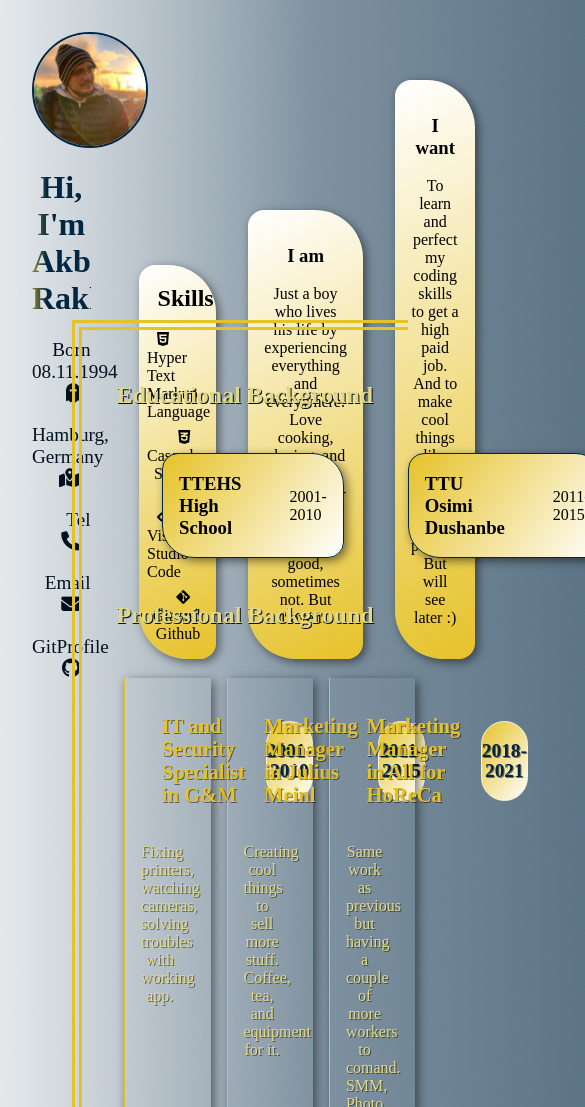
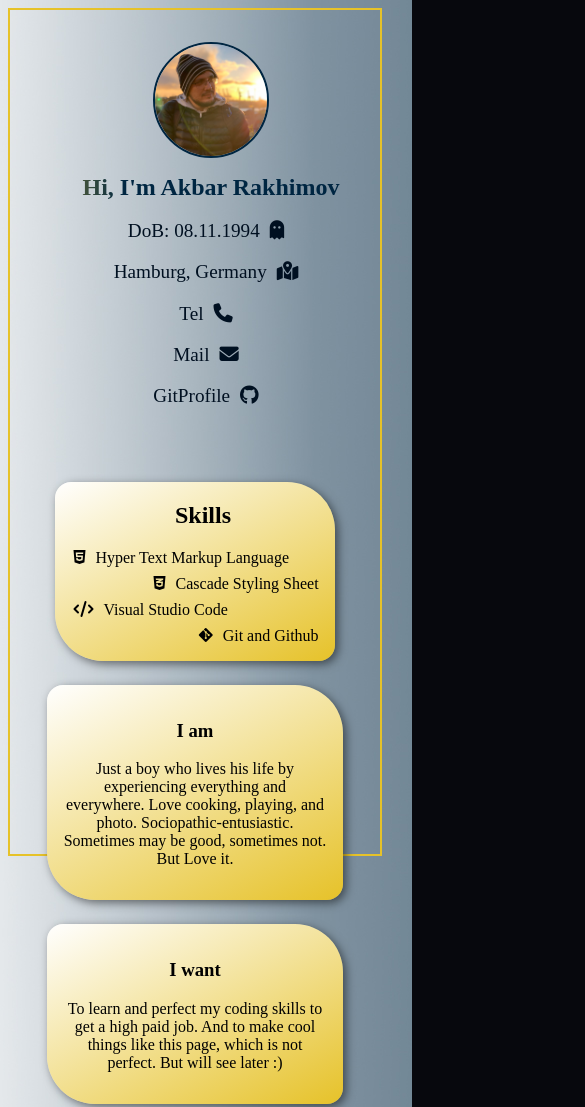
Before and after one commit to rahimov19/EPICODE-U1-D5-HW, a plain HTML site: page index.html in a window 390 px wide. Shown: the top 1107 px of the page, 585 px wide, since content can reach past the window. Drawn offline with Linux system fonts and the light colour scheme; a web font is replaced by a local one.

Commit message:
Added compatibility to mobile devices, added links

```diff
--- a/index.html
+++ b/index.html
@@ -13,11 +13,11 @@
       <div id="sider">
         <img id="photo" src="assets/photo_2022-08-10_20-23-19.jpg" />
         <h1>Hi, I'm Akbar Rakhimov</h1>
-        <p id="st1">Born 08.11.1994<i class="fa-solid fa-ghost"></i></p>
-        <p id="nd2">Hamburg, Germany<i class="fa-solid fa-map-location-dot"></i></p>
-        <p id="rd3">Tel<i class="fa-solid fa-phone"></i></p>
-        <p id="th4">Email<i class="fa-solid fa-envelope"></i></p>
-        <p id="th5">GitProfile<i class="fa-brands fa-github"></i></p>
+        <p id="st1">DoB: 08.11.1994<i class="fa-solid fa-ghost"></i></p>
+        <p id="nd2"><a href="https://www.google.com/maps/place/%D0%93%D0%B0%D0%BC%D0%B1%D1%83%D1%80%D0%B3/@53.5586941,9.7877399,11z/data=!3m1!4b1!4m5!3m4!1s0x47b161837e1813b9:0x4263df27bd63aa0!8m2!3d53.5510846!4d9.9936819">Hamburg, Germany<i class="fa-solid fa-map-location-dot"></i></a></p>
+        <p id="rd3"><a href="tel:+4915730125296">Tel<i class="fa-solid fa-phone"></i></a></p>
+        <p id="th4"><a href="mailto:rahimov19.ar@gmail.com">Mail<i class="fa-solid fa-envelope"></i></a></p>
+        <p id="th5"><a href="https://github.com/rahimov19">GitProfile<i class="fa-brands fa-github"></i></a></p>
       </div>
       <div id="header">
         <div id="header-left">
--- a/style1.css
+++ b/style1.css
@@ -17,7 +17,7 @@ body {
   width: 15%;
   height: 100vh;
   position: fixed;
-  padding-left: 2em;
+  padding-left: 1em;
   padding-top: 2em;
   text-align: end;
   padding-right: 1em;
@@ -318,3 +318,142 @@ h1 {
   transform: rotate3d(1, 1, 1, 360deg);
   transition: 1s;
 }
+
+@media only screen and (max-width: 1180px) {
+  h1 {
+    font-size: 1.5em;
+  }
+  #header {
+    max-height: 30vh;
+    padding-right: 1em;
+  }
+  #main {
+    top: 38vh;
+  }
+  #education {
+    flex-direction: column;
+  }
+  .education {
+    margin-bottom: 1em;
+  }
+  .topgrid {
+    flex-direction: column;
+  }
+  .year {
+    width: auto;
+    padding: 0 1em 0 1em;
+  }
+  .refs {
+    margin-right: 1em;
+  }
+}
+
+@media only screen and (max-width: 500px) {
+  #sider {
+    display: inline-block;
+    width: 100%;
+    position: relative;
+    height: 100%;
+    text-align: center;
+    padding-bottom: 1em;
+    margin-left: auto;
+    margin-right: auto;
+  }
+  #header {
+    display: flex;
+    flex-direction: column;
+    height: auto;
+    width: 90%;
+    left: 0;
+    right: 0;
+    margin: 0;
+    justify-content: flex-start;
+    align-items: center;
+    padding: 1em;
+    margin-left: auto;
+    margin-right: auto;
+    position: absolute;
+    max-width: 100%;
+  }
+  #main {
+    top: 47em;
+    border: none;
+    margin-top: auto;
+    margin-left: auto;
+    margin-right: auto;
+    padding: 0;
+    position: relative;
+    left: 0;
+    right: 0;
+  }
+
+  #header-left,
+  #header-right,
+  #header-rightest {
+    max-width: 100em;
+    width: 75%;
+    margin-left: 0;
+    margin-right: 0;
+    margin-top: 1.5em;
+
+    min-height: auto;
+  }
+  #profession {
+    display: inline;
+    margin-left: auto;
+    margin-right: auto;
+  }
+  #edbg {
+    margin-bottom: 0;
+  }
+  .profession {
+    display: flex;
+    justify-content: center;
+    align-items: center;
+    margin-top: 1.25em;
+  }
+  .year {
+    width: auto;
+    font-size: 0.7em;
+  }
+  #names {
+    flex-direction: column;
+    align-items: center;
+  }
+  .refs {
+    margin-bottom: 1em;
+    width: 100%;
+    margin-left: auto;
+    margin-right: auto;
+  }
+  #footer {
+    margin-top: 1em;
+  }
+  h2 {
+    font-size: 1.5em;
+  }
+  #education {
+    margin-left: auto;
+    margin-right: auto;
+  }
+  .education {
+    display: block;
+    margin-left: auto;
+    margin-right: auto;
+    text-align: center;
+    width: 85%;
+  }
+  .education p {
+    padding: 0;
+    margin: 0 0 1.5em 0;
+  }
+  body {
+    border: 2px double rgb(230, 194, 41);
+    margin: 0.5em;
+    height: 100vh;
+  }
+}
+a {
+  text-decoration: none;
+  color: inherit;
+}
```
